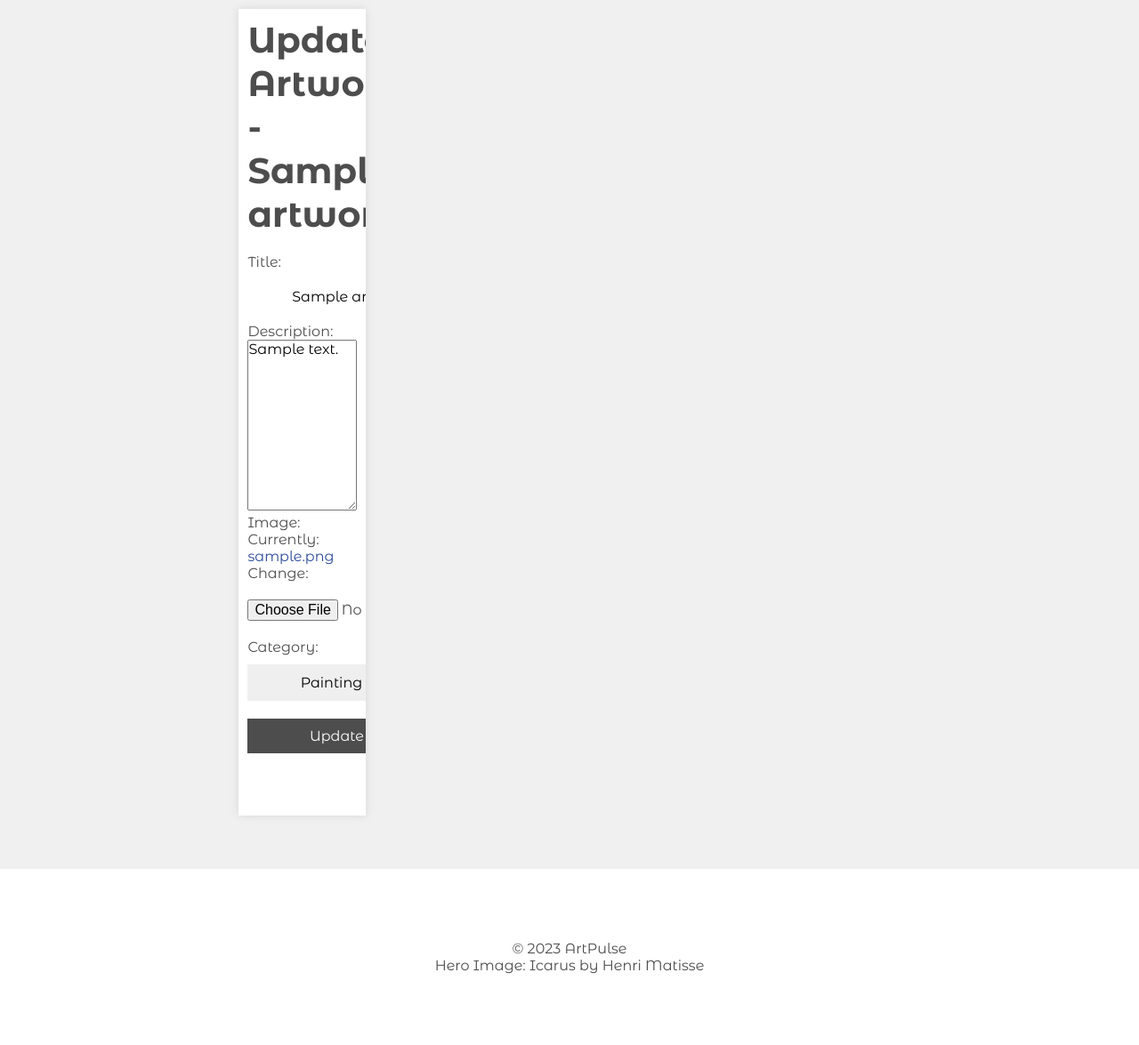
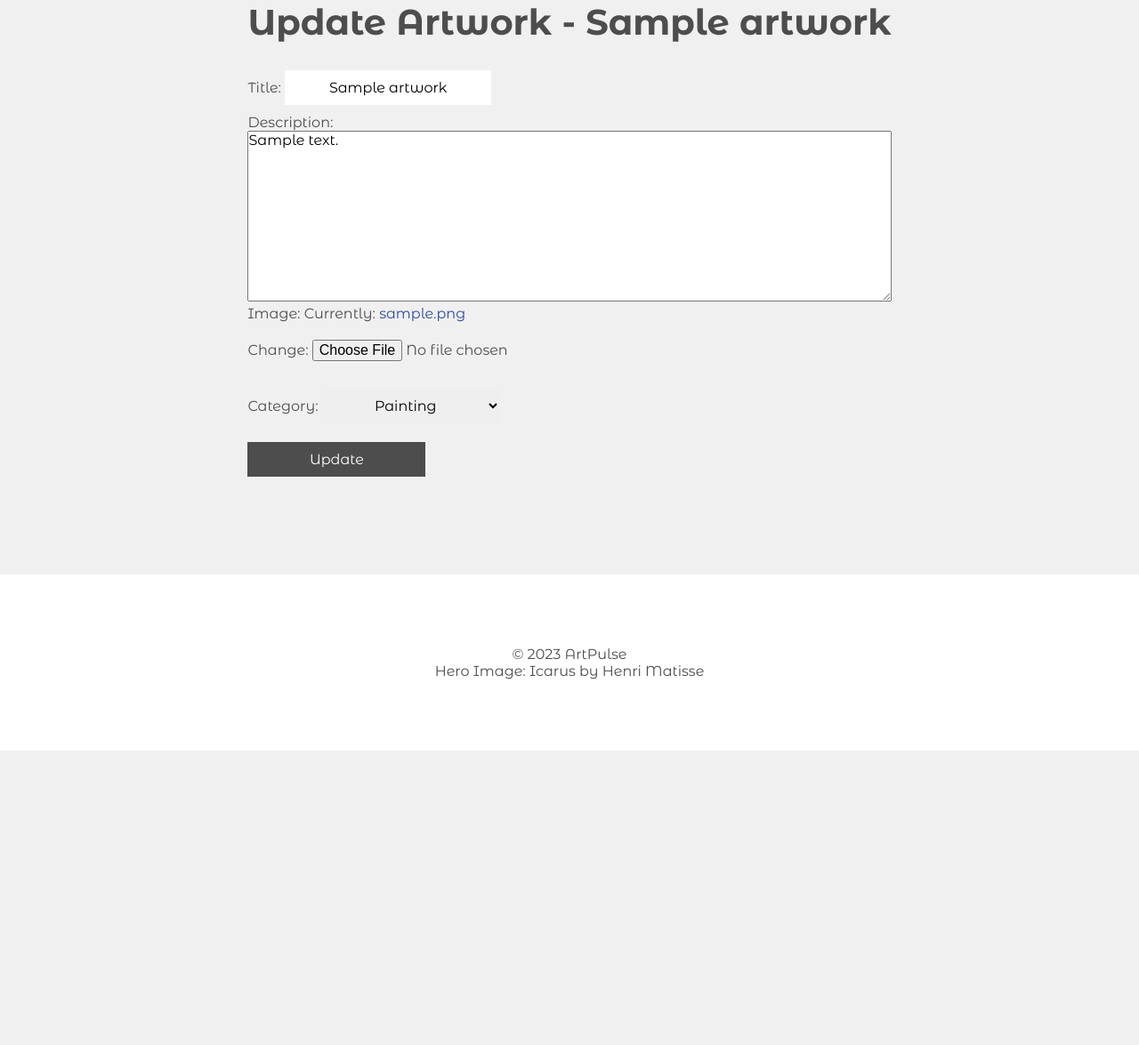
Before and after one commit to Aria-vero-s/artpulse, a Django app: page /update/1/ in a window 1280 px wide. Shown: the part 39-1214 px from the top of the page at 89% size. After the commit the page ends 883 px from the top, so only its background shows below. Run offline with Django 3.2, Linux system fonts and the light colour scheme; tables that the repository leaves empty hold one stand-in row (values such as "Sample post").

Commit message:
fixed update artwork layout

```diff
--- a/templates/update_artwork.html
+++ b/templates/update_artwork.html
@@ -5,13 +5,11 @@
 
 {% block content %}
 <div class="center">
-  <div class="artwork">
     <h2>Update Artwork - {{ artwork.title }}</h2>
     <form method="post" enctype="multipart/form-data" action="{% url 'update_artwork' artwork.id %}">
       {% csrf_token %}
       {{ form.as_p }}
       <button type="submit">Update</button>
     </form>
-  </div>
 </div>
 {% endblock %}
```
